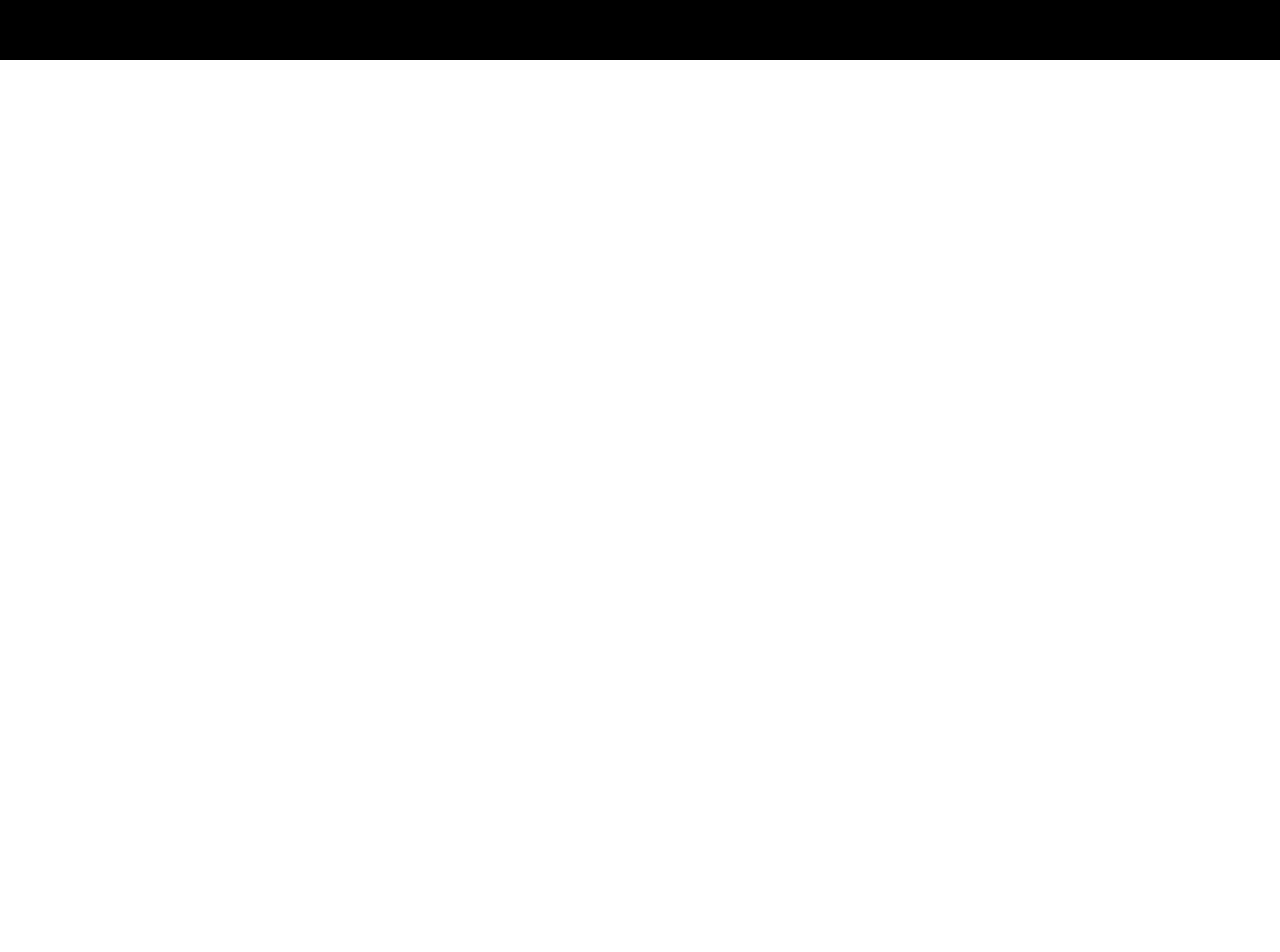
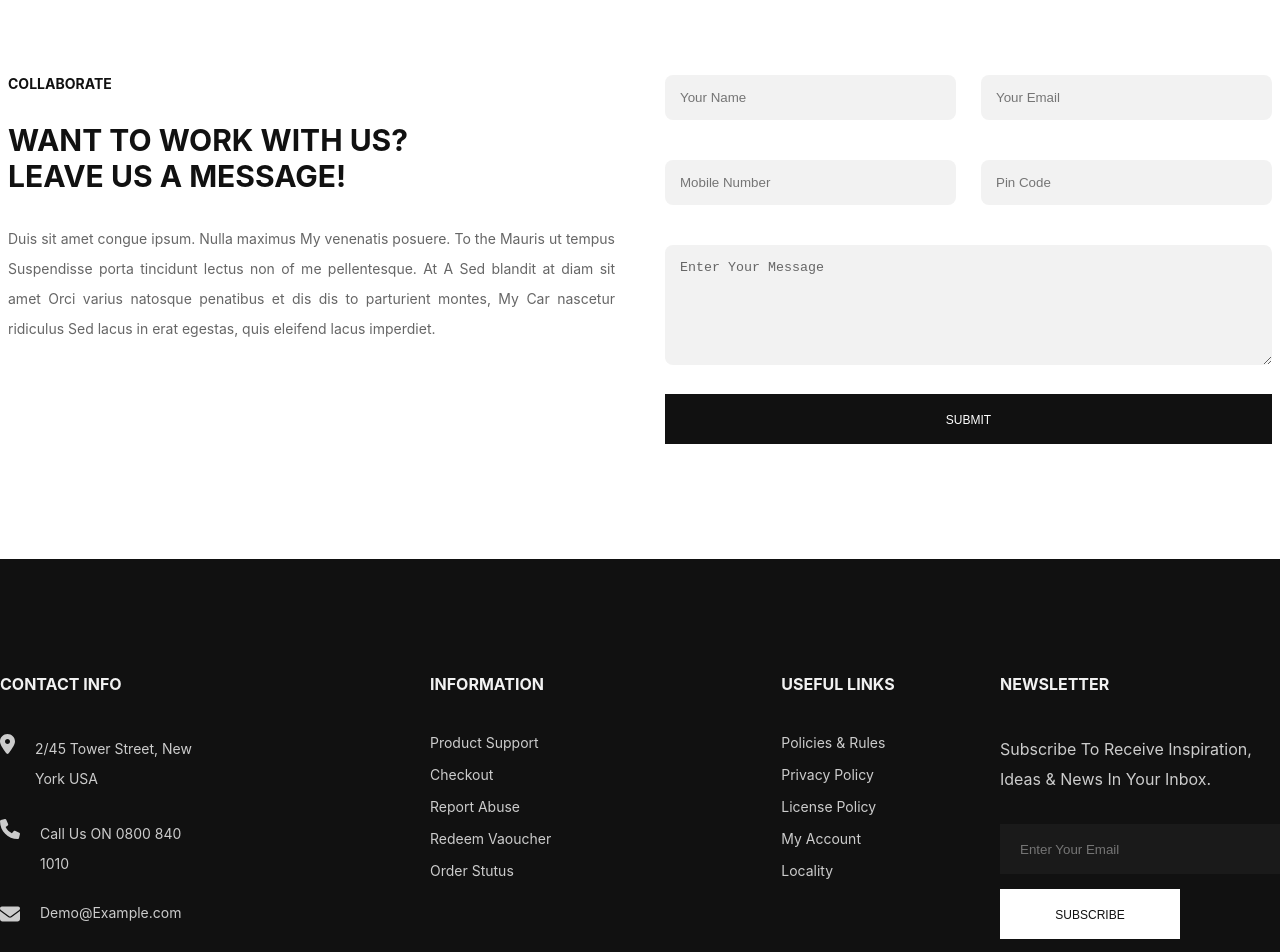
Before and after one commit to Mario-Arista/proj-html-vuejs, a Vue app: page / in a window 1280 px wide. Shown: the part 6500-7452 px from the top of the page. Before the commit the page ends 6560 px from the top, so only its background shows below. Built offline with nearby package versions, Linux system fonts and the light colour scheme.

Commit message:
form section + footer (almost done)

```diff
--- a/src/App.vue
+++ b/src/App.vue
@@ -2,11 +2,12 @@
 import AppHeader from './components/AppHeader.vue';
 import AppJumbo from './components/AppJumbo.vue';
 import AppMain from './components/AppMain.vue';
+import AppForm from './components/AppForm.vue';
 import AppFooter from './components/AppFooter.vue';
 
 export default {
 
-  components: { AppHeader, AppJumbo, AppMain, AppFooter },
+  components: { AppHeader, AppJumbo, AppMain, AppFooter, AppForm },
 
   data() {
 
@@ -27,6 +28,8 @@ export default {
 
   <AppMain></AppMain>
 
+  <AppForm></AppForm>
+
   <AppFooter></AppFooter>
 
 
--- a/src/components/AppFooter.vue
+++ b/src/components/AppFooter.vue
@@ -1,7 +1,49 @@
 <script>
+import ItemFooter from '../components/Items/ItemFooter.vue';
 
 export default {
     name: 'AppFooter',
+
+    components: {
+
+        ItemFooter,
+
+    },
+
+
+    data() {
+        return {
+
+            // Array contenente elementi per link top footer
+            links: [
+                {
+                    title: 'Information',
+                    voices: [
+                        'Product Support',
+                        'Checkout',
+                        'Report Abuse',
+                        'Redeem Vaoucher',
+                        'Order Stutus',
+                    ]
+
+                },
+                {
+                    title: 'Useful Links',
+                    voices: [
+                        'Policies & Rules',
+                        'Privacy Policy',
+                        'License Policy',
+                        'My Account',
+                        'Locality',
+                    ]
+
+                },
+
+            ],
+
+
+        }
+    }
 }
 
 </script>
@@ -9,18 +51,161 @@ export default {
 <template>
 
     <footer>
-        footer footer
+        <div class="top-footer">
+
+            <div class="list-footer link-footer">
+
+                <div class="list-footer contact-info">
+                    <div class="title-footer">Contact Info</div>
+                    <div class="info">
+                        <img class="location-icon" src="/img/footer-location-dot-solid.svg" alt="location icon">
+                        <div>2/45 Tower Street, New York USA</div>
+                    </div>
+                    <div class="info">
+                        <img src="/img/footer-phone-solid.svg" alt="phone icon">
+                        <div>Call Us ON 0800 840 1010</div>
+                    </div>
+                    <div class="info">
+                        <img src="/img/footer-envelope-soli.svg" alt="phone icon">
+                        <a href="mailto:Demo@Example.com">Demo@Example.com</a>
+                    </div>
+
+                </div>
+                <ItemFooter
+                    v-for="currentList in links"
+                    :Links="currentList"
+                ></ItemFooter>
+            </div>
+
+            <div class="list-footer form-footer">
+                <div class="title-footer">Newsletter</div>
+                <span>Subscribe To Receive Inspiration, <br>Ideas & News In Your Inbox.</span>
+                <form>
+                    <input type="email" placeholder="Enter Your Email">
+                    <button>
+                        <a href="">Subscribe</a>
+                    </button>
+                </form>
+
+
+            </div>
+
+        </div>
+
+        <div class="bottom-footer">
+            <p>&#169; 2023 All Right Reserved. Developed By TempleteMela</p>
+        </div>
+
     </footer>
 
 </template>
 
 <style lang="scss">
 
+@use '../style/variables.scss' as *;
+
 footer {
     width: 100%;
-    height: 100px;
-    color: white;
-    background-color: black;
+    background-color: $primary_color;
+
+    .top-footer {
+        display: flex;
+        justify-content: space-between;
+
+        max-width: 1400px;
+        margin: 0 auto;
+
+        padding: 115px 0px;
+
+        .list-footer {
+            display: flex;
+            flex-direction: column;
+        }
+
+        .title-footer {
+            text-transform: uppercase;
+            font-weight: bold;
+            color: $secondary_white;
+            padding-bottom: 40px;
+        }
+
+
+        .info {
+            display: flex;
+            justify-content: flex-start;
+
+            width: 200px;
+            gap: 20px;
+            padding-bottom: 25px;
+
+            img {
+                height: 20px;
+
+            }
+
+            div {
+                color: #CCCCCC;
+                font-size: 14px;
+                line-height: 30px;
+
+            }
+
+            a {
+                text-decoration: none;
+                color: #CCCCCC;
+                font-size: 14px;
+            }
+        }
+
+        .link-footer {
+            display: flex;
+            flex-direction: row;
+            gap: 230px;
+
+
+        }
+
+        .form-footer {
+
+            span {
+                padding-bottom: 30px;
+                color: #CCCCCC;
+                line-height: 30px;
+            }
+
+            form {
+                display: flex;
+                flex-direction: column;
+            }
+            input {
+                width: 280px;
+                height: 50px;
+
+                padding: 10px 20px;
+                margin-bottom: 15px;
+
+                border: none;
+                color: $secondary_color;
+                background-color: #1A1A1A;
+
+            }
+        }
+
+    }
+
+    .bottom-footer {
+        max-width: 1400px;
+        margin: 0 auto;
+        color: #CCCCCC;
+        border-top: 1px solid $secondary_color;
+
+        p {
+            text-align: center;
+
+            padding: 20px 0px;
+        }
+    }
+
 }
 
 </style>
--- /dev/null
+++ b/src/components/AppForm.vue
@@ -0,0 +1,140 @@
+<script>
+
+export default {
+    name: 'AppForm',
+}
+
+</script>
+
+<template>
+
+    <div class="container-fluid">
+
+        <div class="row-work-with-us">
+
+            <div class="with-us-text">
+
+                <h3>Collaborate</h3>
+                <h2>Want to work with us? <br>leave us a message!</h2>
+                <p>Duis sit amet congue ipsum. Nulla maximus My venenatis posuere. To the Mauris ut tempus Suspendisse porta tincidunt lectus non of me pellentesque. At A Sed blandit at diam sit amet Orci varius natosque penatibus et dis dis to parturient montes, My Car nascetur ridiculus Sed lacus in erat egestas, quis eleifend lacus imperdiet.</p>
+
+            </div>
+
+            <form>
+                <div class="input-merger">
+                    <input class="right-input" type="text" name="YourNameame" placeholder="Your Name">
+                    <input type="email" name="YourEmail" placeholder="Your Email">
+                </div>
+                <div class="input-merger">
+                    <input class="right-input" type="number" name="YourPhone" placeholder="Mobile Number">
+                    <input type="number" name="YourPin" placeholder="Pin Code">
+                </div>
+
+                <textarea name="message" rows="6" cols="50">Enter Your Message</textarea>
+
+                <button>
+                    <a href="">submit</a>
+                </button>
+            </form>
+
+
+        </div>
+
+    </div>
+
+
+</template>
+
+<style lang="scss">
+
+@use '../style/variables.scss' as *;
+
+
+.row-work-with-us {
+    display: flex;
+    gap: 50px;
+
+    margin: 0 auto;
+    max-width: 1400px;
+
+    padding: 115px 0px;
+
+    .with-us-text {
+        width: 50%;
+
+        h3 {
+            text-transform: uppercase;
+            font-size: 14px;
+            color: $primary_color;
+            padding-bottom: 30px;
+        }
+
+        h2 {
+            text-transform: uppercase;
+            font-size: 30px;
+            color: $primary_color;
+            padding-bottom: 30px;
+
+        }
+
+        p {
+            text-align: justify;
+            font-size: 14px;
+            line-height: 30px;
+            color: $secondary_color;
+        }
+    }
+
+    form {
+        width: 50%;
+
+        .input-merger {
+            padding-bottom: 40px;
+            width: 100%;
+
+        }
+
+        input {
+            height: 45px;
+            width: calc(100% / 2 - 12.5px);
+
+            padding-left: 15px;
+
+            border: none;
+            border-radius: 8px;
+            background-color: $secondary_white;
+            color: $secondary_color;
+
+            &.right-input {
+                margin-right: 25px;
+            }
+        }
+
+        textarea {
+            width: 100%;
+            border: none;
+
+            padding: 15px;
+
+
+            border-radius: 8px;
+            background-color: $secondary_white;
+            color: $secondary_color;
+        }
+
+        button {
+
+            background-color: $primary_color;
+            width: 100%;
+
+            margin-top: 25px;
+
+            a {
+                color: $primary_white;
+            }
+        }
+
+    }
+}
+
+</style>
--- /dev/null
+++ b/src/components/Items/ItemFooter.vue
@@ -0,0 +1,46 @@
+<script>
+
+export default {
+    name: 'ItemFooter',
+
+    props: {
+
+        Links: Array,
+
+    },
+}
+
+</script>
+
+<template>
+
+    <ul id="footer-item">
+        <li>
+            <div class="title-footer"> {{ Links.title }}</div>
+        </li>
+        <li class="link-grey" v-for="CurrentLink in Links.voices"
+        >
+            {{ CurrentLink }}
+        </li>
+    </ul>
+
+</template>
+
+<style lang="scss">
+
+@use '../../style/variables.scss' as *;
+
+#footer-item li {
+
+    list-style-type: none;
+    text-decoration: none;
+
+    &.link-grey {
+        font-size: 14px;
+        color: #cccccc;
+        padding-bottom: 15px;
+    }
+
+}
+
+</style>
```
